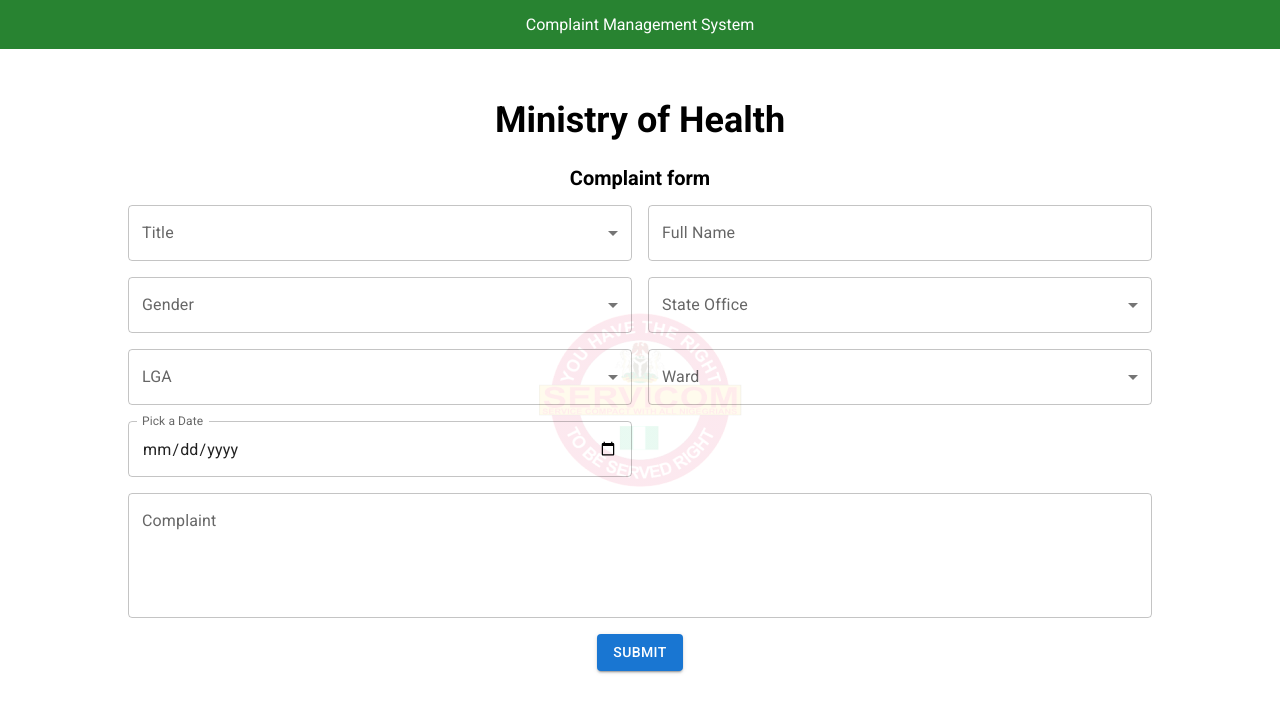
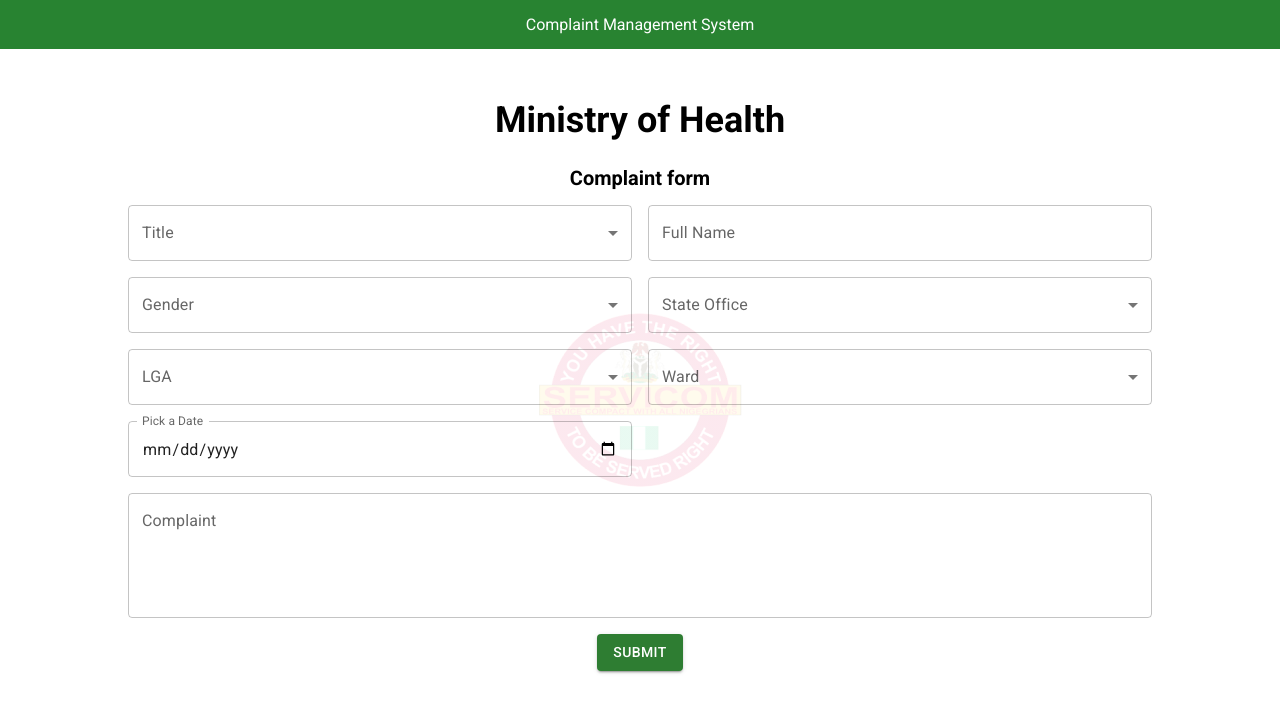
Before and after one commit to Earthfill/ServicomApp, a React (Vite) app: page / in a window 1280 px wide. Shown: the top 712 px of the page. Built offline with nearby package versions, Linux system fonts and the light colour scheme; the HTML template or start-up script is replaced by a standard one.

Commit message:
button change

```diff
--- a/src/components/Complaint.jsx
+++ b/src/components/Complaint.jsx
@@ -176,7 +176,7 @@
               />
             </Grid>
             <Grid item xs={12}>
-              <Button type="submit" variant="contained" color="primary" className="complaint--button">
+              <Button type="submit" variant="contained" color="success" className="complaint--button">
                 Submit
               </Button>
             </Grid>
```
